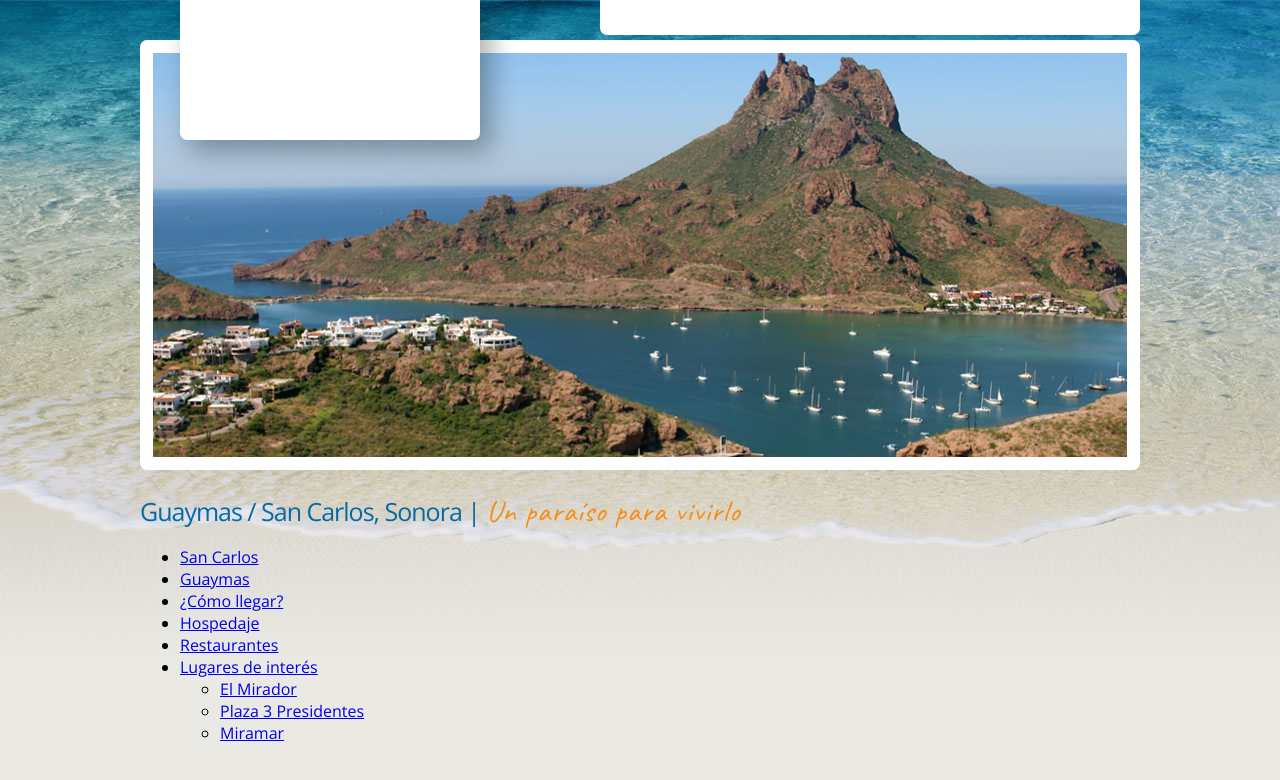
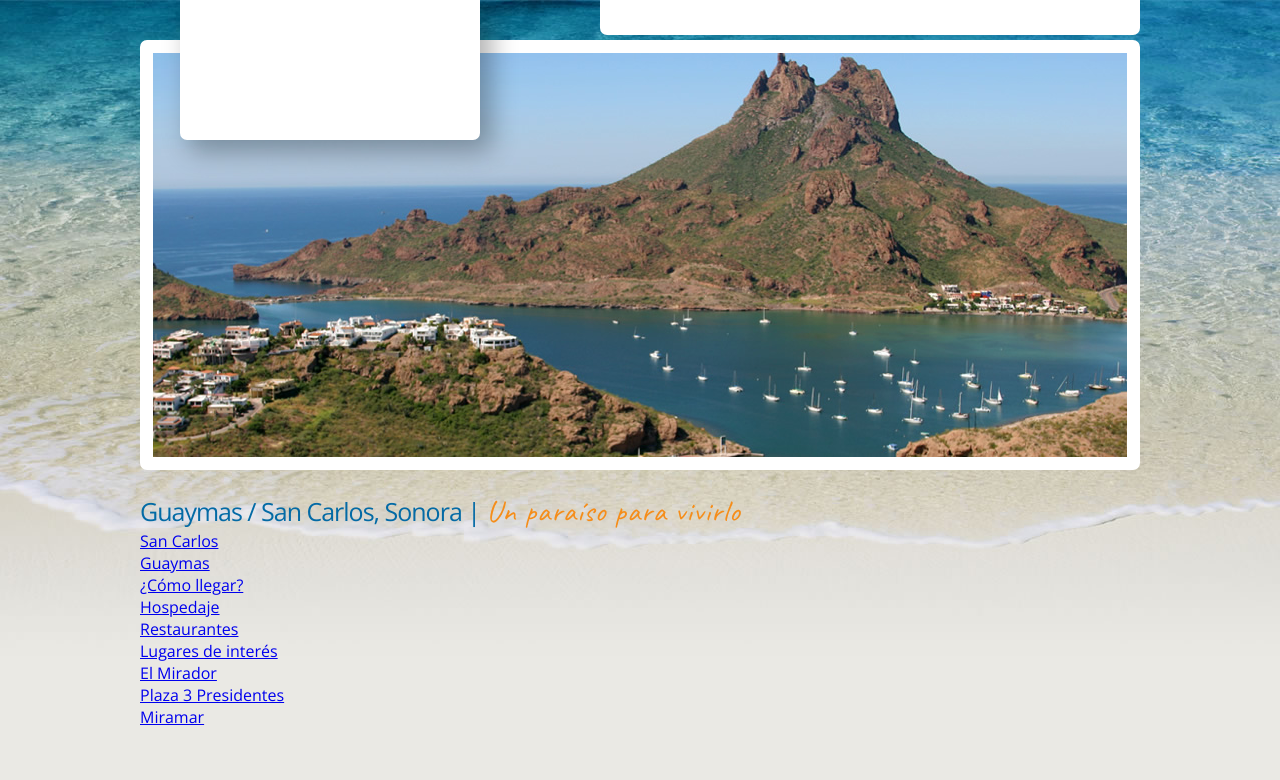
Before and after one commit to OscarF95/SanCarlos, a plain HTML site: page index.html in a window 1280 px wide. Drawn offline with nearby package versions, Linux system fonts and the light colour scheme.

Commit message:
Enlace con clase listReset

```diff
--- a/index.html
+++ b/index.html
@@ -14,14 +14,14 @@
 			<p id="slogan" class="marginReset"><span class="sloganAzul">Guaymas / San Carlos, Sonora |</span> <span class="sloganNaranja">Un paraíso para vivirlo</span></p>
 		</header>
 		<nav id="navMain">
-			<ul>
+			<ul class="listReset">
 				<li><a href="#">San Carlos</a></li>
 				<li><a href="#">Guaymas</a></li>
 				<li><a href="#">¿Cómo llegar?</a></li>
 				<li><a href="#">Hospedaje</a></li>
 				<li><a href="#">Restaurantes</a></li>
 				<li><a href="#">Lugares de interés</a>
-					<ul>
+					<ul class="listReset">
 						<li><a href="#">El Mirador</a></li>
 						<li><a href="#">Plaza 3 Presidentes</a></li>
 						<li><a href="#">Miramar</a></li>
```
